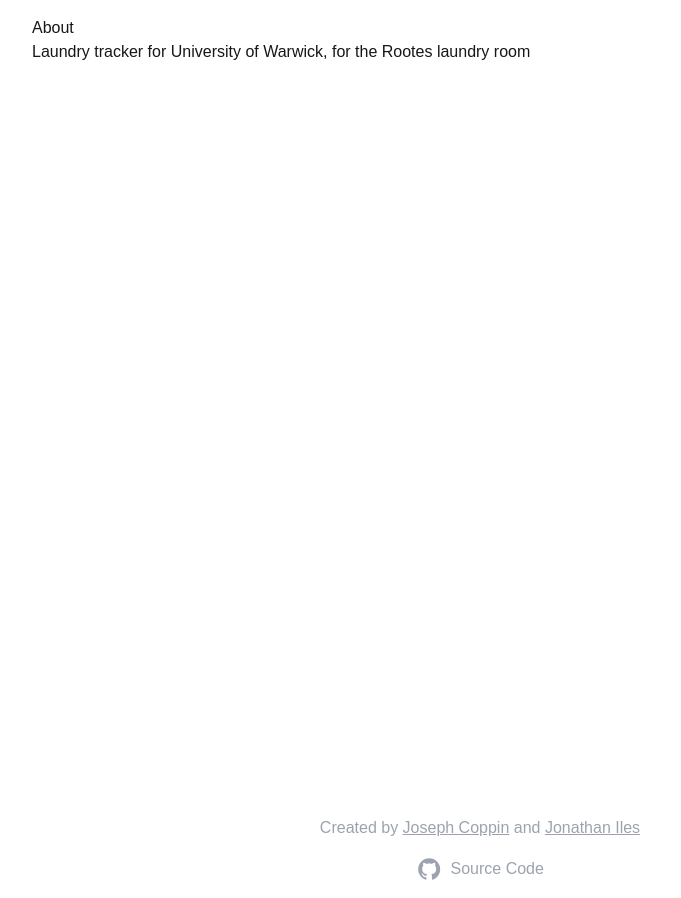
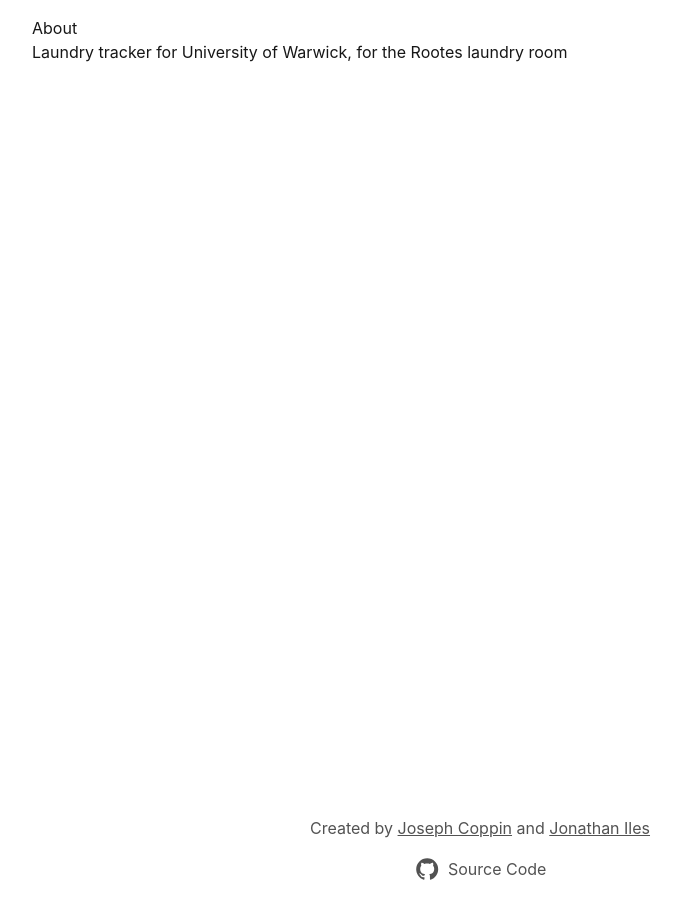
Before and after one commit to revers3ntropy/laundry-tracker, a Next.js app: page /about in a window 1280 px wide. Shown: the whole page, without its empty margins (160-841 px from the left). Built offline with nearby package versions, Linux system fonts and the light colour scheme.

Commit message:
correctly render light and dark text based on theme, use system font

```diff
--- a/src/app/globals.css
+++ b/src/app/globals.css
@@ -6,17 +6,43 @@
 :root {
     --background: #ffffff;
     --foreground: #171717;
+    --foreground-light: #525252;
 }
 
 @media (prefers-color-scheme: dark) {
     :root {
         --background: #0a0a0a;
         --foreground: #ededed;
+        --foreground-light: #a1a1a1;
     }
 }
 
 body {
     color: var(--foreground);
     background: var(--background);
-  font-family: Arial, Helvetica, sans-serif;
+    font-family: -apple-system, BlinkMacSystemFont, 'Segoe UI', 'Noto Sans', Helvetica, Arial,
+        sans-serif, 'Apple Color Emoji', 'Segoe UI Emoji';
 }
+
+/* https://andy-bell.co.uk/a-modern-css-reset/ */
+*,
+*::before,
+*::after {
+    box-sizing: border-box;
+    margin: 0;
+    padding: 0;
+    border-width: 0;
+    vertical-align: baseline;
+    overflow-wrap: break-word;
+}
+
+@media (prefers-reduced-motion: reduce) {
+    *,
+    *::before,
+    *::after {
+        animation-duration: 0.01ms !important;
+        animation-iteration-count: 1 !important;
+        transition-duration: 0.01ms !important;
+        scroll-behavior: auto !important;
+    }
+}
--- a/src/app/layout.tsx
+++ b/src/app/layout.tsx
@@ -1,19 +1,8 @@
 import type { Metadata } from 'next';
-import { Geist, Geist_Mono } from 'next/font/google';
 import { Analytics } from '@vercel/analytics/next';
 import { SpeedInsights } from '@vercel/speed-insights/next';
 import './globals.css';
 import { Footer } from '@/lib/Footer';
-
-const geistSans = Geist({
-    variable: '--font-geist-sans',
-    subsets: ['latin']
-});
-
-const geistMono = Geist_Mono({
-    variable: '--font-geist-mono',
-    subsets: ['latin']
-});
 
 export const metadata: Metadata = {
     title: 'Rootes Laundromat',
@@ -35,7 +24,7 @@ export default function RootLayout({
                 />
                 <link rel="icon" href="/favicon.ico" />
             </head>
-            <body className={`${geistSans.variable} ${geistMono.variable} antialiased`}>
+            <body className="antialiased">
                 <main className="flex justify-center md:p-4 p-2 min-h-[100vh]">
                     <div className="w-full md:max-w-4xl">{children}</div>
                 </main>
--- a/src/lib/Footer.tsx
+++ b/src/lib/Footer.tsx
@@ -3,13 +3,13 @@ import { mdiGithub } from '@mdi/js';
 
 export function Footer() {
     return (
-        <footer className="flex items-center gap-4 flex-col py-4 text-gray-400">
+        <footer className="flex items-center gap-4 flex-col py-4 text-foregroundLight">
             <p>
                 Created by{' '}
                 <a
                     href="https://josephcoppin.com"
                     target="_blank"
-                    className="underline hover:text-white"
+                    className="underline hover:text-foreground"
                 >
                     Joseph Coppin
                 </a>{' '}
@@ -17,7 +17,7 @@ export function Footer() {
                 <a
                     href="https://orcid.org/0009-0006-1364-9214"
                     target="_blank"
-                    className="underline hover:text-white"
+                    className="underline hover:text-foreground"
                 >
                     Jonathan Iles
                 </a>{' '}
@@ -25,7 +25,7 @@ export function Footer() {
             <p>
                 <a
                     href="https://github.com/revers3ntropy/laundry-tracker"
-                    className="flex items-center justify-center gap-2 hover:text-white"
+                    className="flex items-center justify-center gap-2 hover:text-foreground"
                     target="_blank"
                 >
                     <Icon path={mdiGithub} size={1.1} className="inline" /> Source Code
--- a/src/lib/machines/MachineWidget.tsx
+++ b/src/lib/machines/MachineWidget.tsx
@@ -26,7 +26,7 @@ function MachineStateInfo({ status }: { status: MachineStatus }) {
             <p className="flex gap-2 justify-start items-center text-lg">
                 <ColouredDot colour={machineStateColour(status.type)} /> In use
             </p>
-            <p className="text-gray-400">
+            <p className="text-foregroundLight">
                 {fmtTimeDurationMinutes(status.remainingSeconds)} remaining
             </p>
         </>
--- a/tailwind.config.ts
+++ b/tailwind.config.ts
@@ -9,6 +9,7 @@ export default {
       colors: {
         background: "var(--background)",
         foreground: "var(--foreground)",
+        foregroundLight: "var(--foreground-light)",
       },
     },
   },
```
Lines whose indentation alone changed are shown as unchanged.
